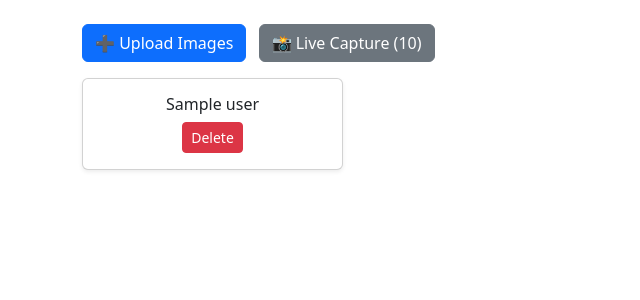
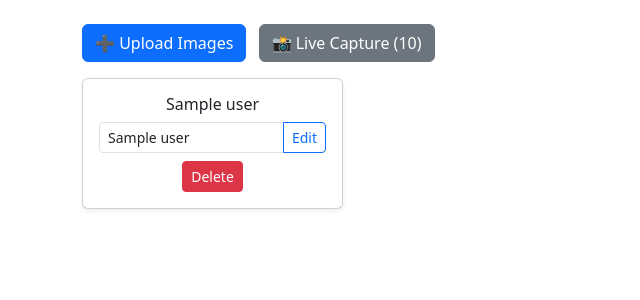
Before and after one commit to bsdheeraj24/SmartAttendance, a Python web app: template templates/faces.html in a window 1280 px wide. Shown: the part 56-356 px from the top of the page, without its empty margins (0-640 px from the left). Run offline with Jinja, Linux system fonts and the light colour scheme; the template is opened without the code that fills it: most values are stand-ins (such as "Sample title", 1, 10 or a date in 2020).

Commit message:
Add edit name option in manage faces

```diff
--- a/templates/faces.html
+++ b/templates/faces.html
@@ -27,6 +27,27 @@
       <div class="card shadow-sm">
         <div class="card-body">
           <h6>{{ u }}</h6>
+          <form method="post" action="/rename_face" class="mt-2">
+            <input type="hidden" name="old_name" value="{{ u }}">
+            <div class="input-group input-group-sm mb-2">
+              <input
+                type="text"
+                class="form-control"
+                name="new_name"
+                value="{{ u }}"
+                minlength="2"
+                required
+              >
+              <button
+                class="btn btn-outline-primary"
+                type="submit"
+                onclick="return confirm('Rename {{u}}?')"
+              >
+                Edit
+              </button>
+            </div>
+          </form>
+
           <a href="/delete/{{u}}" class="btn btn-sm btn-danger"
              onclick="return confirm('Delete {{u}}?')">
             Delete
```
